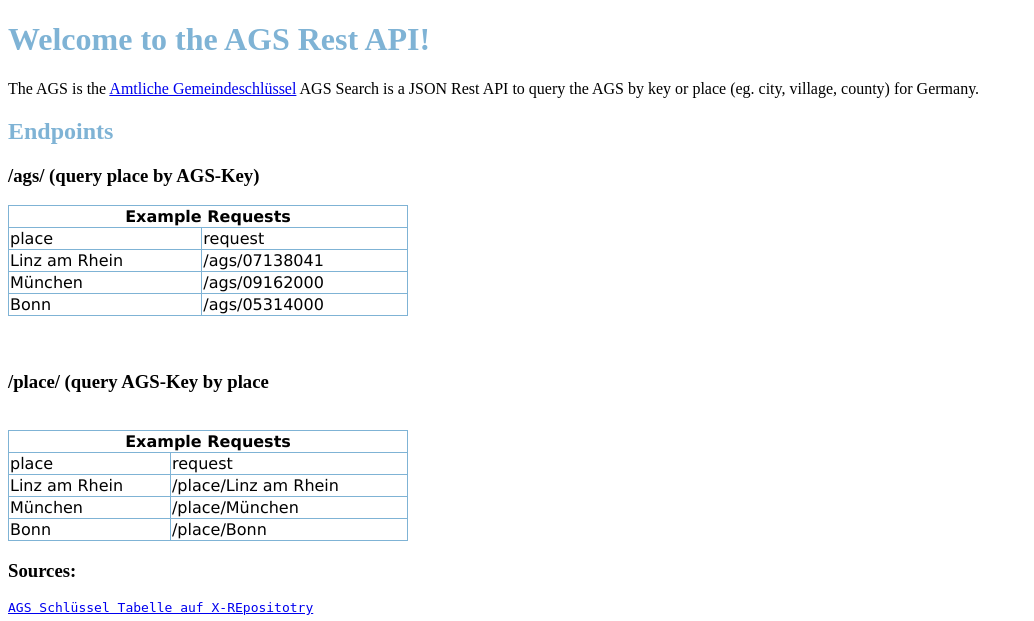
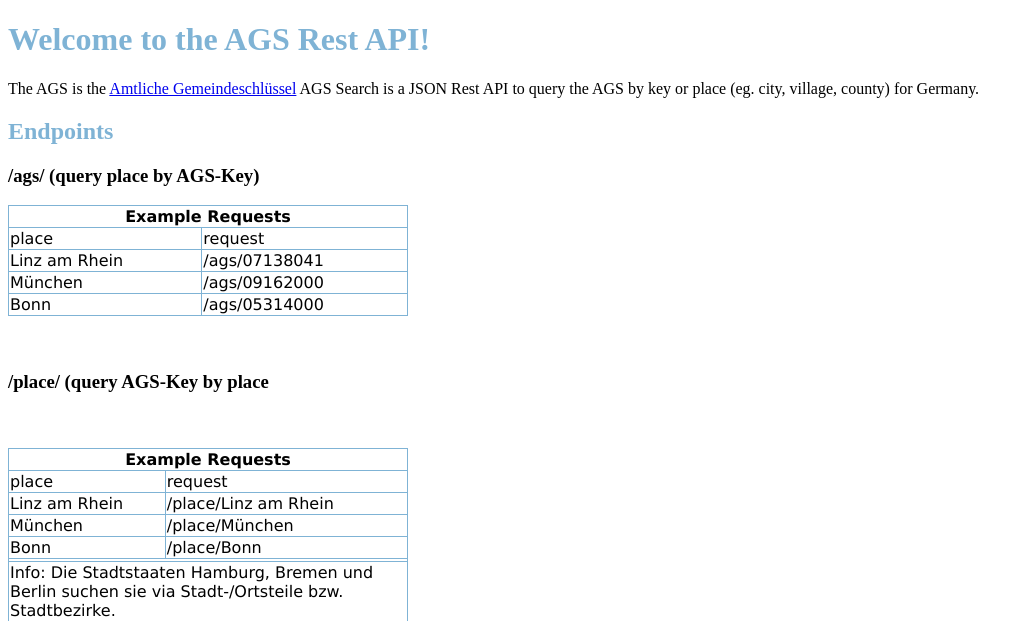
Before and after one commit to wurfmaul78/MyFlaskWebsite, a Flask app: page / in a window 1280 px wide. Shown: the top 621 px of the page, without its empty margins (0-1034 px from the left). Run offline with Flask 2, Linux system fonts and the light colour scheme; grey boxes are pictures that could not be loaded.

Commit message:
Info für Berlin, Hamburg, Bremen aufgenommen

```diff
--- a/templates/index.html
+++ b/templates/index.html
@@ -33,6 +33,8 @@
 <tr><td>Linz am Rhein</td><td>/place/Linz am Rhein</td></tr>
 <tr><td>München</td><td>/place/München</td></tr>
 <tr><td>Bonn</td><td>/place/Bonn</td></tr>
+<tr><td colspan="2"></td>&nbsp;</tr>
+<tr><td colspan="2">Info: Die Stadtstaaten Hamburg, Bremen und Berlin suchen sie via Stadt-/Ortsteile bzw. Stadtbezirke.</td></tr>
 </table>
 
 
```
